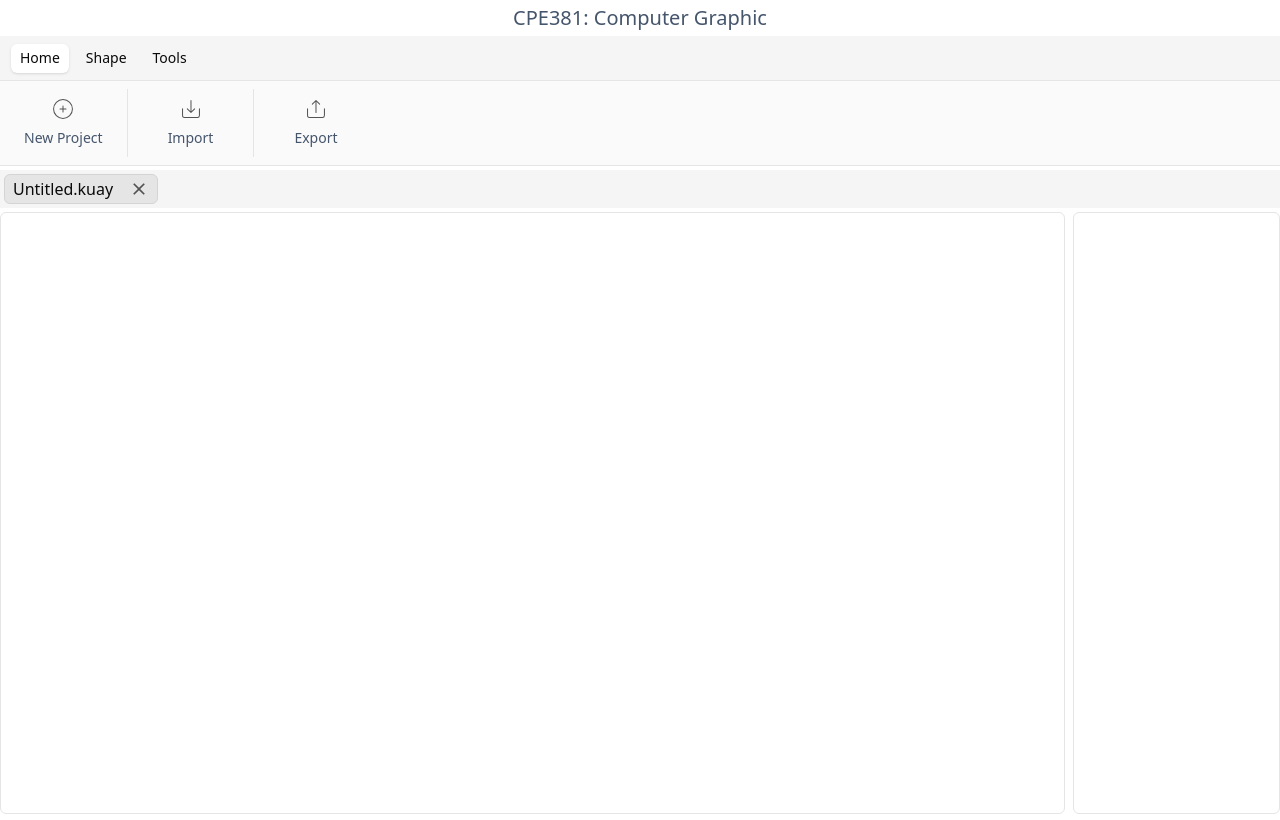
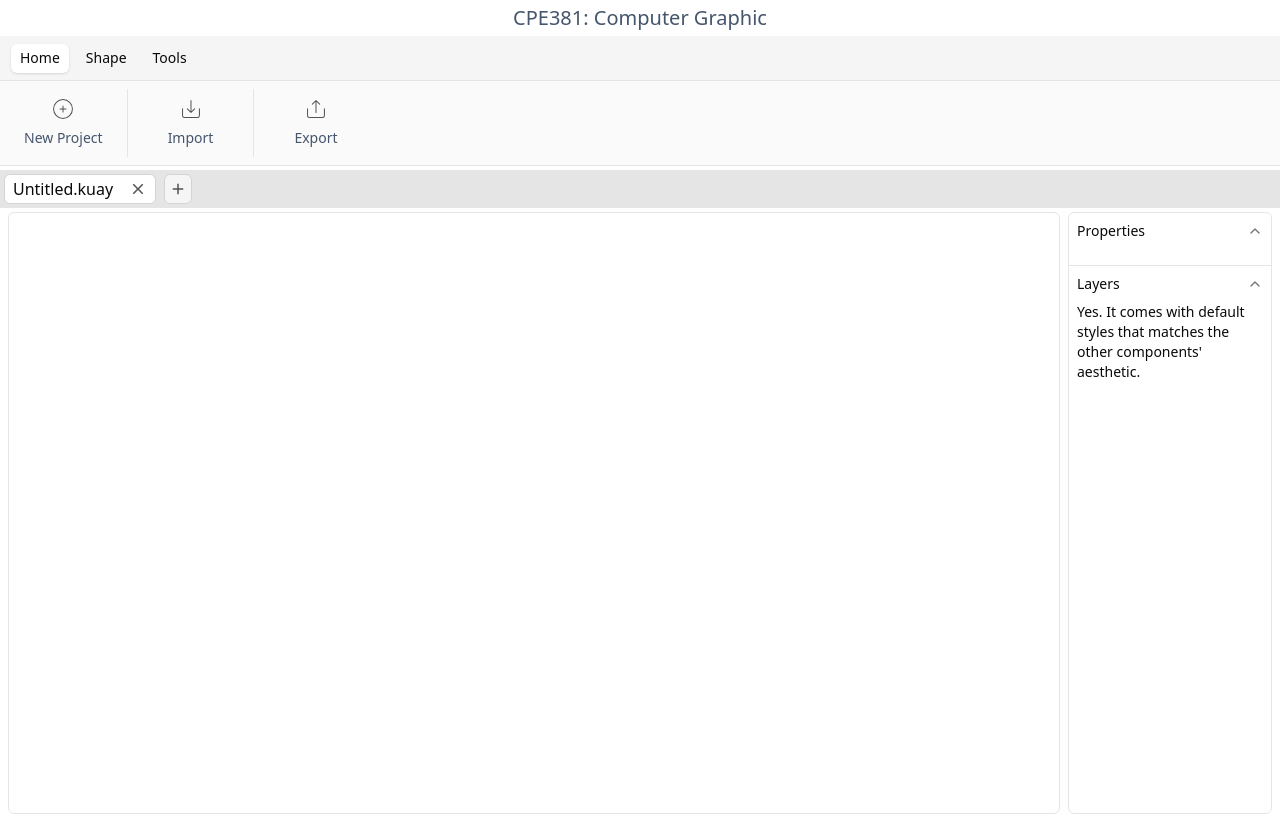
Before and after one commit to ffaann02/cpe381-simple-cad, a React (Vite) app: page /editor in a window 1280 px wide. Built offline with nearby package versions, Linux system fonts and the light colour scheme.

Commit message:
feat(line): add init marker, draft line mouse move

```diff
--- a/package.json
+++ b/package.json
@@ -10,6 +10,7 @@
     "preview": "vite preview"
   },
   "dependencies": {
+    "@radix-ui/react-accordion": "^1.2.7",
     "@radix-ui/react-menubar": "^1.1.7",
     "@radix-ui/react-separator": "^1.1.3",
     "@radix-ui/react-tabs": "^1.1.4",
--- a/src/components/pages/editor/FileTab.tsx
+++ b/src/components/pages/editor/FileTab.tsx
@@ -1,11 +1,16 @@
-import { MdClose } from "react-icons/md";
+import { MdAdd, MdClose } from "react-icons/md";
 
 const FileTab = () => {
   return (
-    <button className="flex rounded-sm border border-neutral-300 items-center bg-neutral-200 px-2 py-0.5">
-      <p>Untitled.kuay</p>
-      <MdClose className="text-xl text-neutral-600 mx-auto ml-4 cursor-pointer" />
-    </button>
+    <div className="flex gap-x-2">
+      <button className="flex rounded-sm border border-neutral-300 items-center bg-white px-2 py-0.5">
+        <p>Untitled.kuay</p>
+        <MdClose className="text-lg text-neutral-600 m-auto ml-4 cursor-pointer" />
+      </button>
+      <button className="flex rounded-sm border border-neutral-300 bg-neutral-100 px-1 py-0.5">
+        <MdAdd className="text-lg text-neutral-600 m-auto cursor-pointer" />
+      </button>
+    </div>
   );
 };
 
--- a/src/components/pages/editor/shape-canvas/LineCanvas.tsx
+++ b/src/components/pages/editor/shape-canvas/LineCanvas.tsx
@@ -3,6 +3,10 @@ import React, { useEffect, useRef, useState } from "react";
 const LineCanvas: React.FC = () => {
   const canvasRef = useRef<HTMLCanvasElement | null>(null);
   const [points, setPoints] = useState<{ x: number; y: number }[]>([]);
+  const [lines, setLines] = useState<
+    { start: { x: number; y: number }; end: { x: number; y: number } }[]
+  >([]);
+  const [mousePos, setMousePos] = useState<{ x: number; y: number } | null>(null);
 
   useEffect(() => {
     const canvas = canvasRef.current;
@@ -13,15 +17,10 @@ const LineCanvas: React.FC = () => {
     }
   }, []);
 
-    const drawPixel = (x: number, y: number, ctx: CanvasRenderingContext2D) => {
-      ctx.fillStyle = "black";
-      ctx.fillRect(x, y, 1, 1);
-    };
-
   const drawMarker = (x: number, y: number, ctx: CanvasRenderingContext2D) => {
     ctx.fillStyle = "black";
     ctx.beginPath();
-      ctx.arc(x, y, 2, 0, 2 * Math.PI);
+    ctx.arc(x, y, 1, 0, 2 * Math.PI);
     ctx.fill();
   };
 
@@ -30,7 +29,8 @@ const LineCanvas: React.FC = () => {
     y0: number,
     x1: number,
     y1: number,
-      ctx: CanvasRenderingContext2D
+    ctx: CanvasRenderingContext2D,
+    color = "black"
   ) => {
     const dx = Math.abs(x1 - x0);
     const dy = Math.abs(y1 - y0);
@@ -41,8 +41,10 @@ const LineCanvas: React.FC = () => {
     let x = x0;
     let y = y0;
 
+    ctx.fillStyle = color;
+
     while (true) {
-        drawPixel(x, y, ctx);
+      ctx.fillRect(x, y, 1, 1);
       if (x === x1 && y === y1) break;
       const e2 = 2 * err;
       if (e2 > -dy) {
@@ -56,12 +58,32 @@ const LineCanvas: React.FC = () => {
     }
   };
 
+  const redraw = () => {
+    const canvas = canvasRef.current;
+    if (!canvas) return;
+    const ctx = canvas.getContext("2d");
+    if (!ctx) return;
+    ctx.clearRect(0, 0, canvas.width, canvas.height);
+
+    // Draw all confirmed lines
+    lines.forEach(({ start, end }) => {
+      drawBresenhamLine(start.x, start.y, end.x, end.y, ctx);
+    });
+
+    // Draw marker if one point is selected
+    if (points.length === 1) {
+      drawMarker(points[0].x, points[0].y, ctx);
+    }
+
+    // Draw draft line if hovering after 1st point
+    if (points.length === 1 && mousePos) {
+      drawBresenhamLine(points[0].x, points[0].y, mousePos.x, mousePos.y, ctx, "gray");
+    }
+  };
+
   const handleCanvasClick = (e: React.MouseEvent) => {
     const canvas = canvasRef.current;
     if (!canvas) return;
-
-      const ctx = canvas.getContext("2d");
-      if (!ctx) return;
 
     const rect = canvas.getBoundingClientRect();
     const x = Math.floor(e.clientX - rect.left);
@@ -70,23 +92,38 @@ const LineCanvas: React.FC = () => {
     const newPoints = [...points, { x, y }];
 
     if (newPoints.length === 1) {
-        drawMarker(x, y, ctx);
       setPoints(newPoints);
     } else if (newPoints.length === 2) {
-        ctx.clearRect(0, 0, canvas.width, canvas.height);
-        drawBresenhamLine(newPoints[0].x, newPoints[0].y, newPoints[1].x, newPoints[1].y, ctx);
+      const newLine = { start: newPoints[0], end: newPoints[1] };
+      setLines((prev) => [...prev, newLine]);
       setPoints([]);
+      setMousePos(null);
     }
   };
 
+  const handleMouseMove = (e: React.MouseEvent) => {
+    if (points.length !== 1) return;
+
+    const canvas = canvasRef.current;
+    if (!canvas) return;
+
+    const rect = canvas.getBoundingClientRect();
+    const x = Math.floor(e.clientX - rect.left);
+    const y = Math.floor(e.clientY - rect.top);
+
+    setMousePos({ x, y });
+  };
+
+  useEffect(() => {
+    redraw();
+  }, [points, lines, mousePos]);
 
   return (
     <div className="flex flex-col items-center cursor-pointer h-full">
       <canvas
         ref={canvasRef}
-        // width={CANVAS_WIDTH}
-        // height={CANVAS_HEIGHT}
         onClick={handleCanvasClick}
+        onMouseMove={handleMouseMove}
         className="border border-neutral-200 bg-white w-full h-full rounded-sm"
       />
     </div>
--- /dev/null
+++ b/src/components/ui/accordion.tsx
@@ -0,0 +1,64 @@
+import * as React from "react"
+import * as AccordionPrimitive from "@radix-ui/react-accordion"
+import { ChevronDownIcon } from "lucide-react"
+
+import { cn } from "@/lib/utils"
+
+function Accordion({
+  ...props
+}: React.ComponentProps<typeof AccordionPrimitive.Root>) {
+  return <AccordionPrimitive.Root data-slot="accordion" {...props} />
+}
+
+function AccordionItem({
+  className,
+  ...props
+}: React.ComponentProps<typeof AccordionPrimitive.Item>) {
+  return (
+    <AccordionPrimitive.Item
+      data-slot="accordion-item"
+      className={cn("border-b last:border-b-0", className)}
+      {...props}
+    />
+  )
+}
+
+function AccordionTrigger({
+  className,
+  children,
+  ...props
+}: React.ComponentProps<typeof AccordionPrimitive.Trigger>) {
+  return (
+    <AccordionPrimitive.Header className="flex">
+      <AccordionPrimitive.Trigger
+        data-slot="accordion-trigger"
+        className={cn(
+          "focus-visible:border-ring focus-visible:ring-ring/50 flex flex-1 items-start justify-between gap-4 rounded-md py-4 text-left text-sm font-medium transition-all outline-none hover:underline focus-visible:ring-[3px] disabled:pointer-events-none disabled:opacity-50 [&[data-state=open]>svg]:rotate-180",
+          className
+        )}
+        {...props}
+      >
+        {children}
+        <ChevronDownIcon className="text-muted-foreground pointer-events-none size-4 shrink-0 translate-y-0.5 transition-transform duration-200" />
+      </AccordionPrimitive.Trigger>
+    </AccordionPrimitive.Header>
+  )
+}
+
+function AccordionContent({
+  className,
+  children,
+  ...props
+}: React.ComponentProps<typeof AccordionPrimitive.Content>) {
+  return (
+    <AccordionPrimitive.Content
+      data-slot="accordion-content"
+      className="data-[state=closed]:animate-accordion-up data-[state=open]:animate-accordion-down overflow-hidden text-sm"
+      {...props}
+    >
+      <div className={cn("pt-0 pb-4", className)}>{children}</div>
+    </AccordionPrimitive.Content>
+  )
+}
+
+export { Accordion, AccordionItem, AccordionTrigger, AccordionContent }
--- a/src/pages/CadEditor.tsx
+++ b/src/pages/CadEditor.tsx
@@ -5,6 +5,12 @@ import HomeTab from "@/components/pages/editor/tabs/HomeTab";
 import ShapeTab from "@/components/pages/editor/tabs/ShapeTab";
 import ToolsTab from "@/components/pages/editor/tabs/ToolsTab";
 import { useTab } from "@/context/TabsContext";
+import {
+  Accordion,
+  AccordionContent,
+  AccordionItem,
+  AccordionTrigger,
+} from "@/components/ui/accordion"
 
 const CadEditor = () => {
   const { tab, setTab } = useTab();
@@ -33,15 +39,33 @@ const CadEditor = () => {
       </div>
       <div className="bg-neutral-50 py-2 border-b">{renderTab()}</div>
       <div className="w-full my-1">
-        <div className="w-full bg-neutral-100 p-1">
+        <div className="w-full bg-neutral-200 p-1">
           <FileTab />
         </div>
       </div>
-      <div className="grid grid-cols-12 gap-x-2 pb-2 h-[calc(100vh-12rem)]">
+      <div className="grid grid-cols-12 gap-x-2 px-2 pb-2 h-[calc(100vh-12rem)]">
         <div className="bg-white w-full h-full col-span-10" id="canvas">
           <LineCanvas />
         </div>
-        <div className="col-span-2 h-full rounded-sm border border-neutral-200"></div>
+        <div className="col-span-2 h-full rounded-sm border border-neutral-200">
+          <Accordion defaultValue={["properties", "layers"]} type="multiple" className="w-full">
+            <AccordionItem value="properties">
+              <AccordionTrigger className="px-2 py-2 hover:no-underline cursor-pointer">Properties</AccordionTrigger>
+              <AccordionContent className="px-2">
+                <div>
+
+                </div>
+              </AccordionContent>
+            </AccordionItem>
+            <AccordionItem value="layers">
+            <AccordionTrigger className="px-2 py-2 hover:no-underline cursor-pointer">Layers</AccordionTrigger>
+            <AccordionContent className="px-2">
+            Yes. It comes with default styles that matches the other
+                components&apos; aesthetic.
+              </AccordionContent>
+            </AccordionItem>
+          </Accordion>
+        </div>
       </div>
     </div>
   );
--- a/src/pages/Home.tsx
+++ b/src/pages/Home.tsx
@@ -1,9 +1,14 @@
-import React from 'react'
+import React, { useEffect } from 'react';
+import { useNavigate } from 'react-router-dom';
 
 const Home = () => {
-  return (
-    <div>Home</div>
-  )
-}
+  const navigate = useNavigate();
 
-export default Home
+  useEffect(() => {
+    navigate('/editor');
+  }, [navigate]);
+
+  return null;
+};
+
+export default Home;
```
Also changed, not shown: 1 other file (tests, documents, lock files or other folders). Lines whose indentation alone changed are shown as unchanged.
